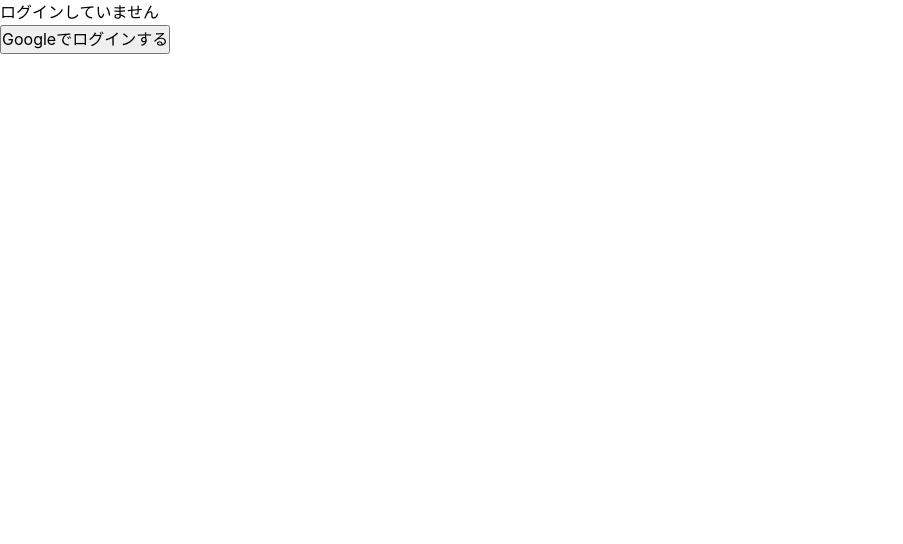
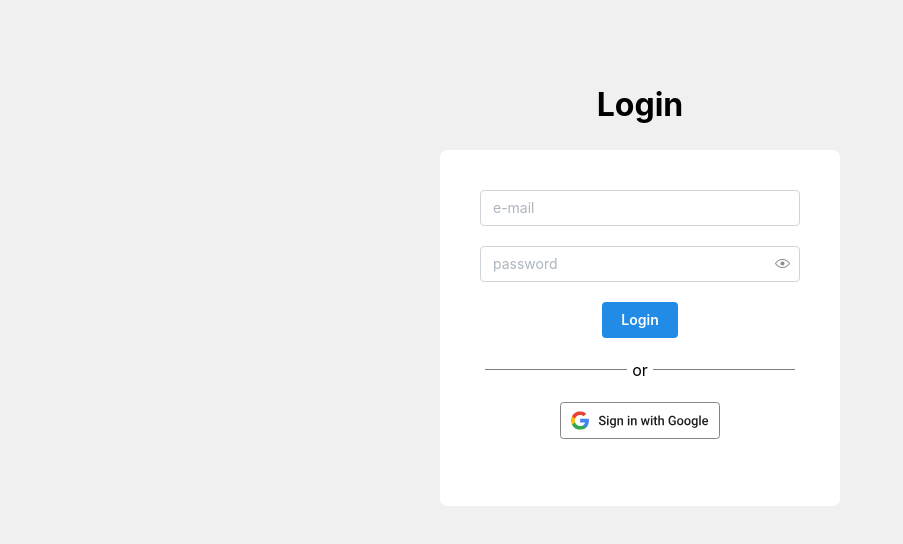
Before and after one commit to oshio-akami/notelink-app, a Next.js app: page /login in a window 1280 px wide. Shown: the top 544 px of the page, without its empty margins (0-903 px from the left). Built offline with nearby package versions, Linux system fonts and the light colour scheme; no server answers.

Commit message:
ログイン画面を実装

```diff
--- a/src/app/(login)/login/page.tsx
+++ b/src/app/(login)/login/page.tsx
@@ -8,17 +8,7 @@
   const { data: session, status } = useSession();
   return (
     <div>
-      {status === "authenticated" ? (
-        <div>
-          <p>セッションの期限：{session.expires}</p>
-          <p>ようこそ、{session.user?.name}さん</p>
-          <div>
-            <Logout />
-          </div>
-        </div>
-      ) : (
-        <Login />
-      )}
+      <Login />
     </div>
   );
 }
--- a/src/components/pages/login/Login.tsx
+++ b/src/components/pages/login/Login.tsx
@@ -1,19 +1,20 @@
-import { useSession,signIn } from "next-auth/react"
+import { Input ,PasswordInput,Button} from "@mantine/core"
+import styles from "./login.module.css"
+import {signIn } from "next-auth/react"
 
 export function Login(){
-  const session=useSession();
-
-  if(!session||session.data?.user==undefined){
-    return(
-      <div>
-        <p>ログインしていません</p>
-        <button onClick={()=>signIn("google",{},{prompt:"login"}) }>
-          Googleでログインする
-        </button>
+  return(
+    <div className={styles.loginPage}>
+      <h1>Login</h1>
+      <div className={styles.loginWindow}>
+        <ul>
+          <li><Input placeholder="e-mail"></Input></li>
+        <li><PasswordInput placeholder="password"></PasswordInput></li>
+        <li><Button>Login</Button></li>
+        <li><p className={styles.split}>or</p></li>
+        <li><img src="web_light_sq_SI.svg" alt="" onClick={()=>signIn("google",{ callbackUrl:"/dashboard" })}/></li>
+        </ul>
       </div>
-    )
-  }
-  return(
-    <p>ログイン画面</p>
+    </div>
   )
 }
--- a/src/components/pages/login/login.module.css
+++ b/src/components/pages/login/login.module.css
@@ -0,0 +1,50 @@
+.loginPage{
+  text-align: center;
+  background-color: #f0f0f0 ;
+  height:100vh;
+  padding-top: 80px;
+}
+
+.loginPage h1{
+  margin-bottom: 20px;
+}
+
+.loginWindow{
+  width:400px;
+  padding: 40px;
+  background-color: white;
+  margin: 0 auto;
+  gap:20px;
+  border-radius: 2%;
+}
+
+.loginWindow img{
+  cursor:pointer;
+  width:50%;
+}
+
+.loginWindow ul{
+  list-style: none;
+}
+.loginWindow li{
+  margin-bottom: 20px;
+}
+
+.inputField{
+  width:80%;
+}
+
+.split{
+  display: flex;
+  align-items: center;
+  width:100%
+}
+
+.split::before,
+.split::after{
+  background-color: gray;
+  content: "";
+  flex-grow: 1;
+  height:1px;
+  margin: 0 5px;
+}
```
Also changed, not shown: public/web_light_sq_SI.svg (added).
